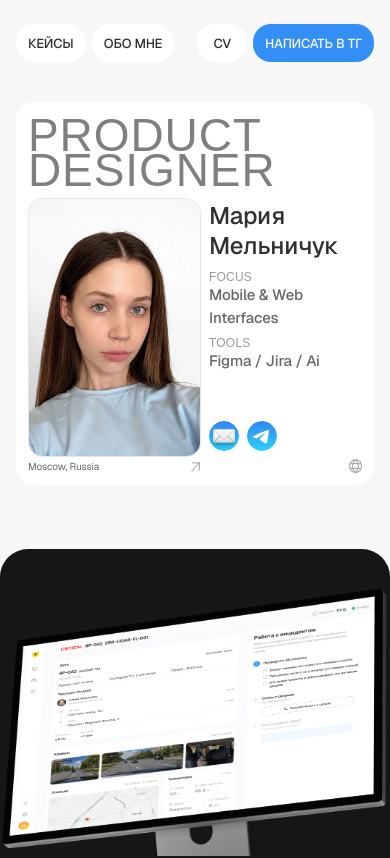
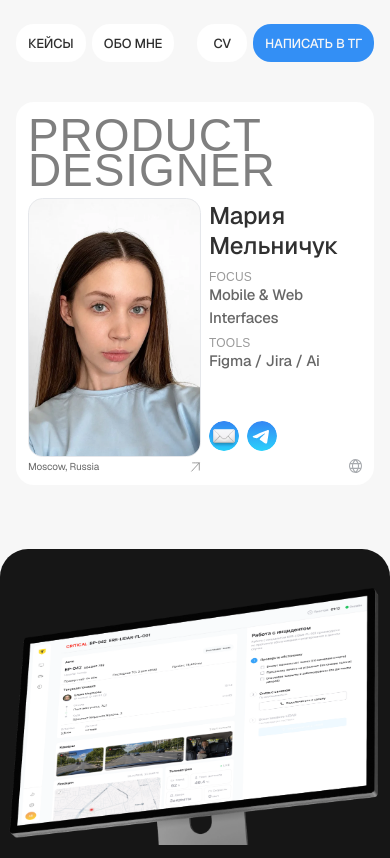
Before and after one commit to MariMel9212/portfolio, a Next.js app: page / in a window 390 px wide. Shown: the top 858 px of the page. Built offline with nearby package versions, Linux system fonts and the light colour scheme; a web font is replaced by a local one.

Commit message:
Inset the mobile taxi cover 8 pixels from the card edges.
Co-authored-by: leomel9922 <leomel9922@proton.me>

```diff
--- a/src/components/cases/cases-section.tsx
+++ b/src/components/cases/cases-section.tsx
@@ -28,7 +28,7 @@ export function CasesSection() {
 function MobileTaxiCard() {
   return (
     <article className="case-card flex flex-col gap-6">
-      <div className="relative -mx-4 w-[calc(100%+2rem)] overflow-hidden sm:-mx-6 sm:w-[calc(100%+3rem)]">
+      <div className="relative -mx-2 w-[calc(100%+1rem)] overflow-hidden sm:-mx-4 sm:w-[calc(100%+2rem)]">
         <img
           alt="Мониторинг беспилотного автопарка"
           className="case-cover block h-auto w-full"
```
